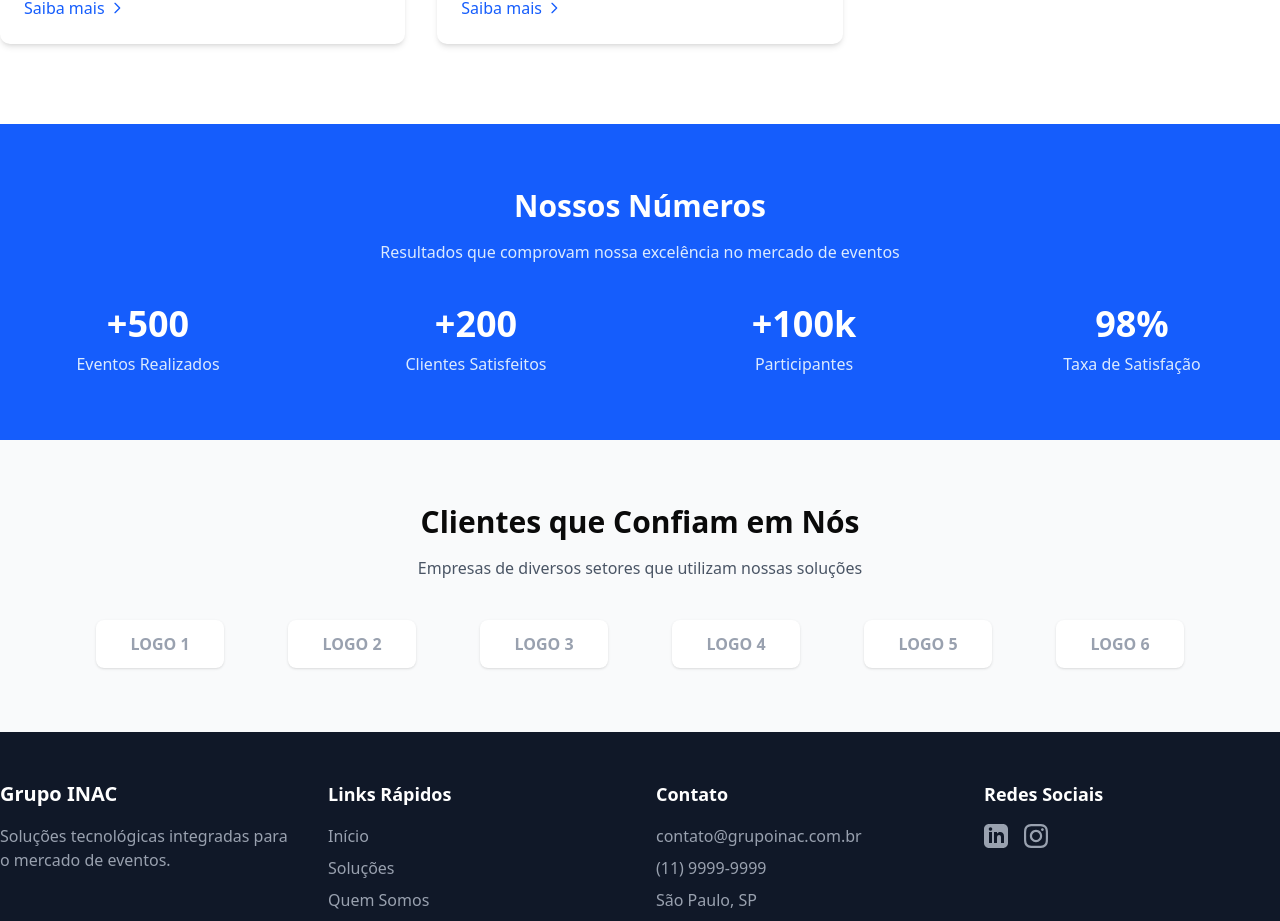
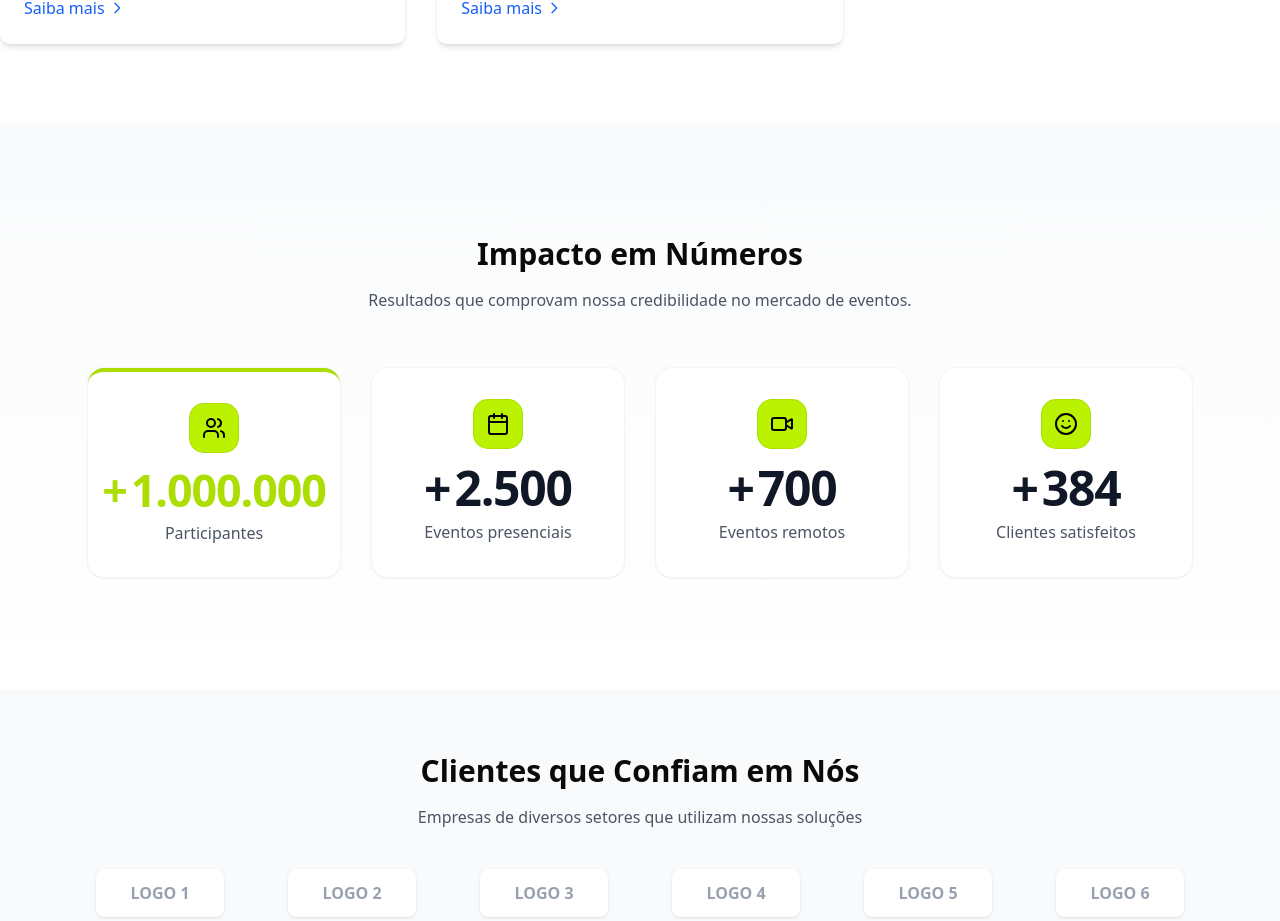
Before and after one commit to gabrielinac22/site-grupo-inac, a Next.js app: page / in a window 1280 px wide. Shown: the part 1676-2597 px from the top of the page. Built offline with nearby package versions, Linux system fonts and the light colour scheme.

Commit message:
Cria seção de estatísticas animadas com contadores e ícones

```diff
--- a/src/components/home/StatsSection.tsx
+++ b/src/components/home/StatsSection.tsx
@@ -1,36 +1,144 @@
+"use client";
+import { Users, Calendar, Video, Smile } from "lucide-react";
+import CountUp from "react-countup";
+import { motion, useAnimation, useInView } from "framer-motion";
+import { useEffect, useRef } from "react";
+
+interface StatCardProps {
+  icon: React.ElementType;
+  label: string;
+  end: number;
+  duration: number;
+  aria: string;
+  highlight?: boolean;
+  delay?: number;
+}
+
 export default function StatsSection() {
+  const stats = [
+    {
+      icon: Users,
+      label: "Participantes",
+      end: 1000000,
+      duration: 2.2,
+      aria: "+1 milhão de participantes",
+      highlight: true,
+    },
+    {
+      icon: Calendar,
+      label: "Eventos presenciais",
+      end: 2500,
+      duration: 1.8,
+      aria: "+2500 eventos presenciais",
+    },
+    {
+      icon: Video,
+      label: "Eventos remotos",
+      end: 700,
+      duration: 1.6,
+      aria: "+700 eventos remotos",
+    },
+    {
+      icon: Smile,
+      label: "Clientes satisfeitos",
+      end: 384,
+      duration: 1.4,
+      aria: "+384 clientes satisfeitos",
+    },
+  ];
+
   return (
-    <section className="py-16 bg-blue-600 text-white">
-      <div className="container-custom">
-        <div className="text-center mb-10">
-          <h2 className="text-3xl font-bold mb-4">Nossos Números</h2>
-          <p className="text-blue-100 max-w-2xl mx-auto">
-            Resultados que comprovam nossa excelência no mercado de eventos
-          </p>
-        </div>
+    <section className="py-24 sm:py-28 bg-gradient-to-b from-gray-50 to-white overflow-hidden">
+      <div className="max-w-6xl mx-auto px-6 text-center">
+        <h2 className="text-3xl font-bold mb-4">Impacto em Números</h2>
+        <p className="text-gray-600 max-w-2xl mx-auto mb-14">
+          Resultados que comprovam nossa credibilidade no mercado de eventos.
+        </p>
 
-        <div className="grid grid-cols-1 md:grid-cols-2 lg:grid-cols-4 gap-8">
-          <div className="text-center">
-            <div className="text-4xl font-bold mb-2">+500</div>
-            <p className="text-blue-100">Eventos Realizados</p>
-          </div>
-
-          <div className="text-center">
-            <div className="text-4xl font-bold mb-2">+200</div>
-            <p className="text-blue-100">Clientes Satisfeitos</p>
-          </div>
-
-          <div className="text-center">
-            <div className="text-4xl font-bold mb-2">+100k</div>
-            <p className="text-blue-100">Participantes</p>
-          </div>
-
-          <div className="text-center">
-            <div className="text-4xl font-bold mb-2">98%</div>
-            <p className="text-blue-100">Taxa de Satisfação</p>
-          </div>
+        <div className="grid grid-cols-1 sm:grid-cols-2 lg:grid-cols-4 gap-8">
+          {stats.map(
+            ({ icon: Icon, label, end, duration, aria, highlight }, i) => (
+              <StatCard
+                key={label}
+                icon={Icon}
+                label={label}
+                end={end}
+                duration={duration}
+                aria={aria}
+                highlight={highlight}
+                delay={i * 0.1}
+              />
+            )
+          )}
         </div>
       </div>
     </section>
   );
 }
+
+function StatCard({
+  icon: Icon,
+  label,
+  end,
+  duration,
+  aria,
+  highlight,
+  delay,
+}: StatCardProps) {
+  const controls = useAnimation();
+  const ref = useRef(null);
+  const inView = useInView(ref, {
+    once: true,
+    amount: 0.3,
+    margin: "-20% 0px",
+  });
+
+  useEffect(() => {
+    if (inView) {
+      controls.start({ opacity: 1, y: 0 });
+    }
+  }, [inView]);
+
+  return (
+    <motion.div
+      ref={ref}
+      initial={{ opacity: 0, y: 30 }}
+      animate={controls}
+      transition={{ duration: 0.6, delay, ease: [0.16, 1, 0.3, 1] }}
+      className={`
+        text-center bg-white rounded-2xl shadow-sm ring-1 ring-gray-100 p-8
+        transition-all duration-500 hover:shadow-md hover:-translate-y-1
+        ${highlight ? "border-t-4 border-secondary" : ""}
+      `}
+      aria-label={aria}
+    >
+      <div className="w-12 h-12 mx-auto mb-4 bg-secondary-light ring-1 ring-secondary text-black rounded-xl flex items-center justify-center">
+        <Icon className="w-6 h-6" aria-hidden="true" />
+      </div>
+
+      <div
+        className={`flex justify-center items-baseline ${
+          end === 1000000
+            ? "text-[2.4rem] sm:text-[2.8rem]"
+            : "text-4xl sm:text-5xl"
+        } font-extrabold tracking-tight leading-none ${
+          highlight ? "text-secondary" : "text-gray-900"
+        }`}
+        aria-live="polite"
+      >
+        <span className="mr-1">+</span>
+        {inView && (
+          <CountUp
+            end={end}
+            separator="."
+            duration={duration}
+            startOnMount
+            decimals={0}
+          />
+        )}
+      </div>
+
+      <p className="mt-2 text-sm sm:text-base text-gray-600">{label}</p>
+    </motion.div>
+  );
+}
```
